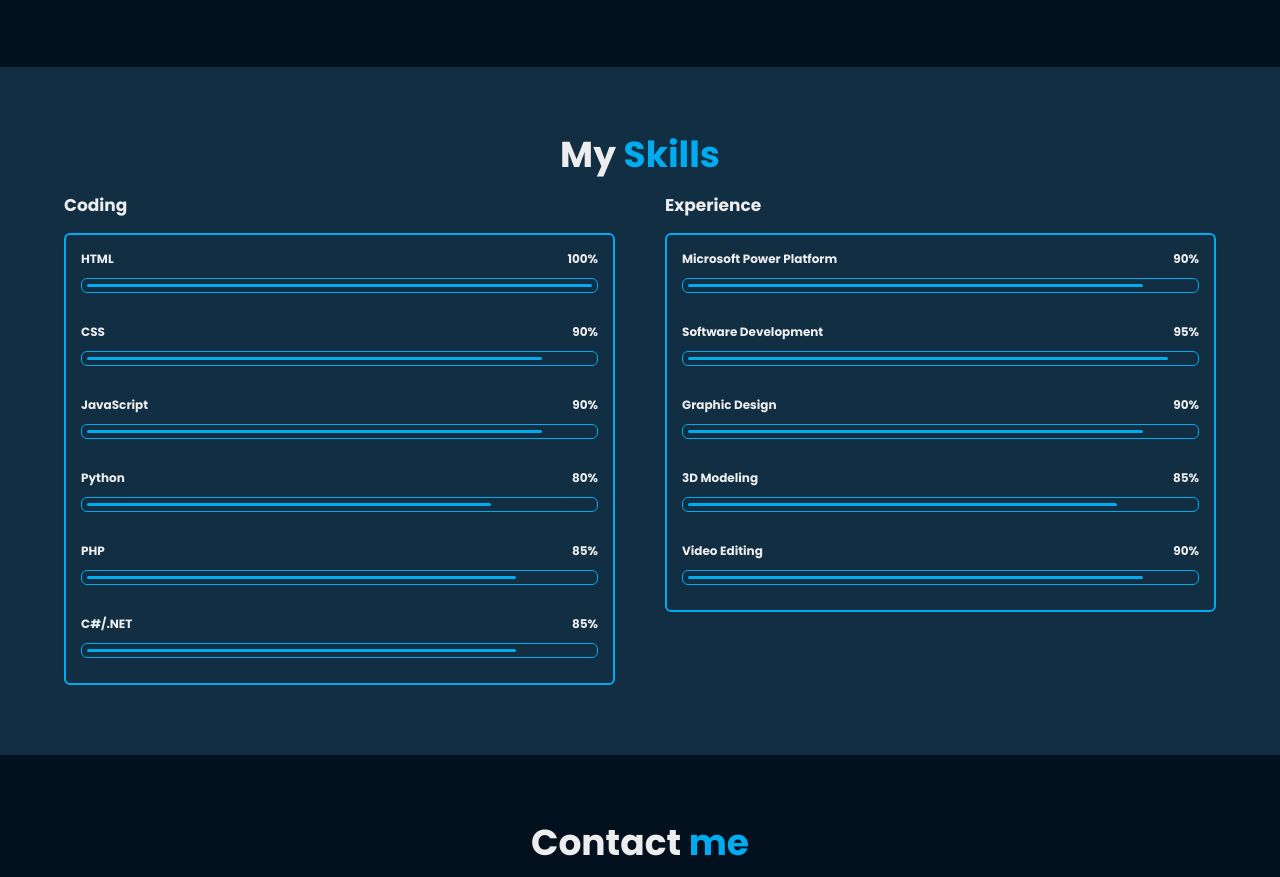
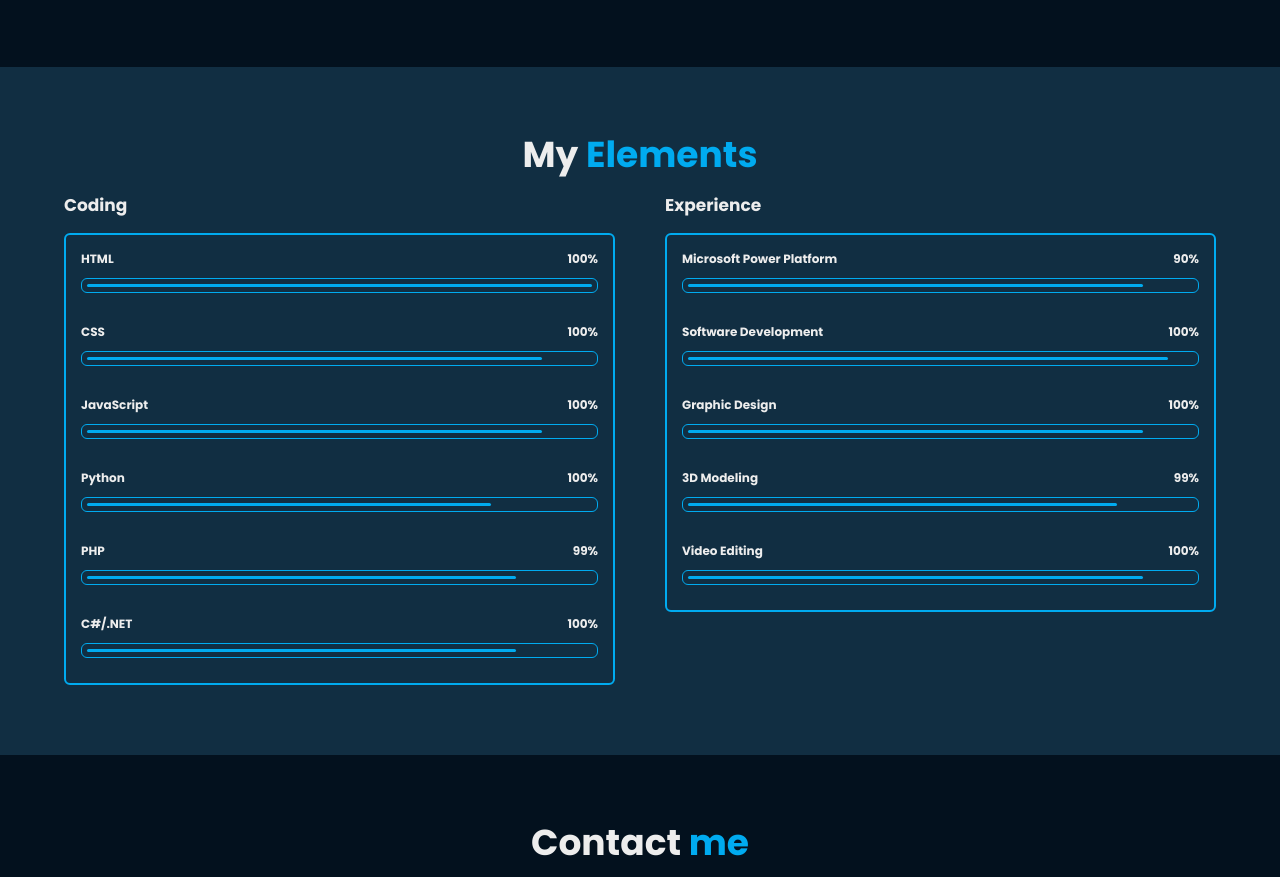
Before and after one commit to saputhere/roobi, a plain HTML site: page index.html in a window 1280 px wide. Shown: the part 2728-3605 px from the top of the page. Drawn offline with nearby package versions, Linux system fonts and the light colour scheme.

Commit message:
Update index.html

```diff
--- a/index.html
+++ b/index.html
@@ -234,7 +234,7 @@
     <!-- skills section design -->
 
     <section class="skills" id="skills">
-        <h2 class="heading">My <span>Skills</span></h2>
+        <h2 class="heading">My <span>Elements</span></h2>
 
         <div class="skills-row">
             <div class="skills-column">
@@ -247,23 +247,23 @@
                             <div class="bar"><span></span></div>
                         </div>
                         <div class="progress">
-                            <h3>CSS <span>90%</span></h3>
+                            <h3>CSS <span>100%</span></h3>
                             <div class="bar"><span></span></div>
                         </div>
                         <div class="progress">
-                            <h3>JavaScript <span>90%</span></h3>
+                            <h3>JavaScript <span>100%</span></h3>
                             <div class="bar"><span></span></div>
                         </div>
                         <div class="progress">
-                            <h3>Python <span>80%</span></h3>
+                            <h3>Python <span>100%</span></h3>
                             <div class="bar"><span></span></div>
                         </div>
                         <div class="progress">
-                            <h3>PHP <span>85%</span></h3>
+                            <h3>PHP <span>99%</span></h3>
                             <div class="bar"><span></span></div>
                         </div>
                         <div class="progress">
-                            <h3>C#/.NET <span>85%</span></h3>
+                            <h3>C#/.NET <span>100%</span></h3>
                             <div class="bar"><span></span></div>
                         </div>
 
@@ -281,19 +281,19 @@
                             <div class="bar"><span></span></div>
                         </div>
                         <div class="progress">
-                            <h3>Software Development <span>95%</span></h3>
+                            <h3>Software Development <span>100%</span></h3>
                             <div class="bar"><span></span></div>
                         </div>
                         <div class="progress">
-                            <h3>Graphic Design <span>90%</span></h3>
+                            <h3>Graphic Design <span>100%</span></h3>
                             <div class="bar"><span></span></div>
                         </div>
                         <div class="progress">
-                            <h3>3D Modeling <span>85%</span></h3>
+                            <h3>3D Modeling <span>99%</span></h3>
                             <div class="bar"><span></span></div>
                         </div>
                         <div class="progress">
-                            <h3>Video Editing <span>90%</span></h3>
+                            <h3>Video Editing <span>100%</span></h3>
                             <div class="bar"><span></span></div>
                         </div>
 
```
